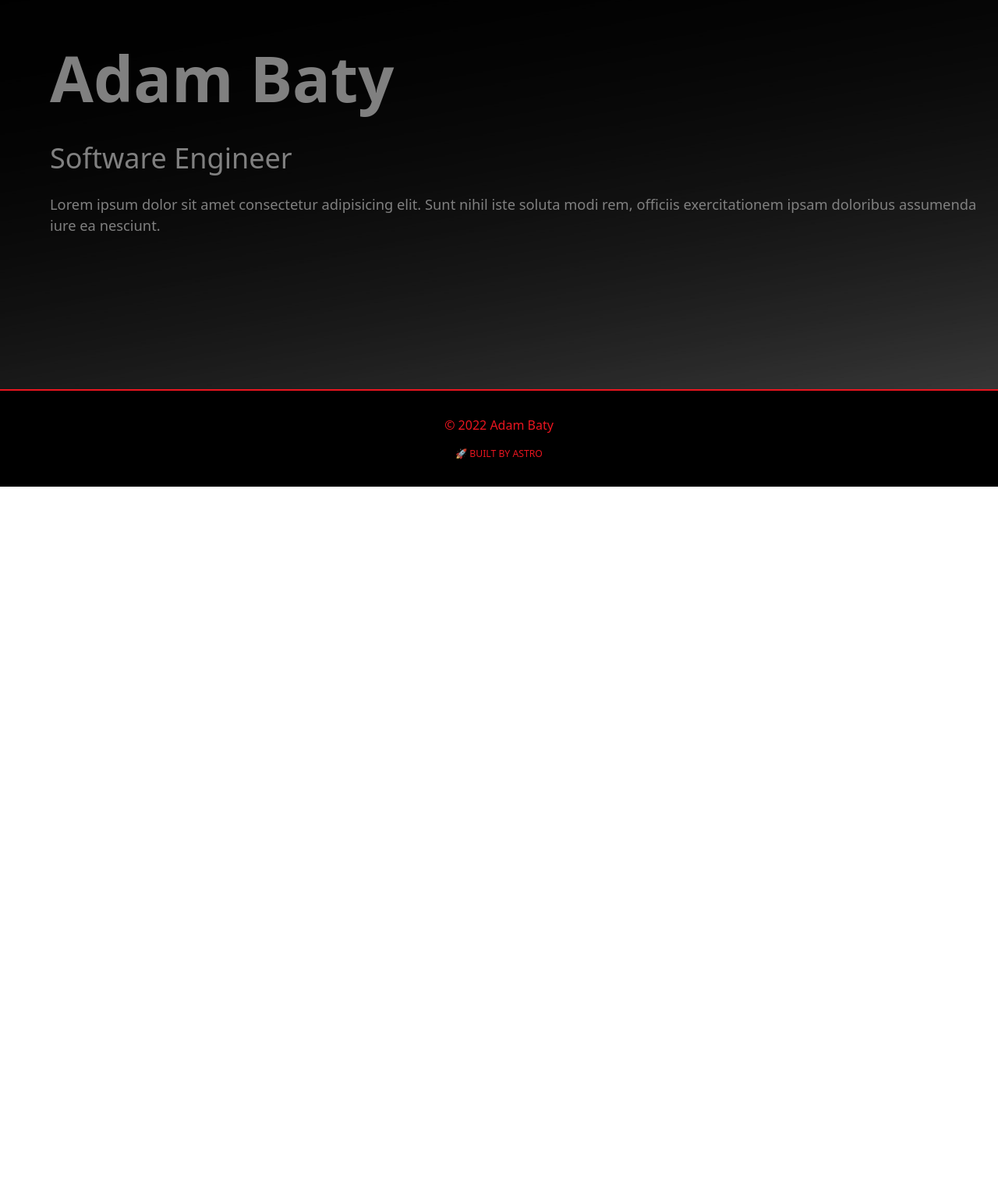
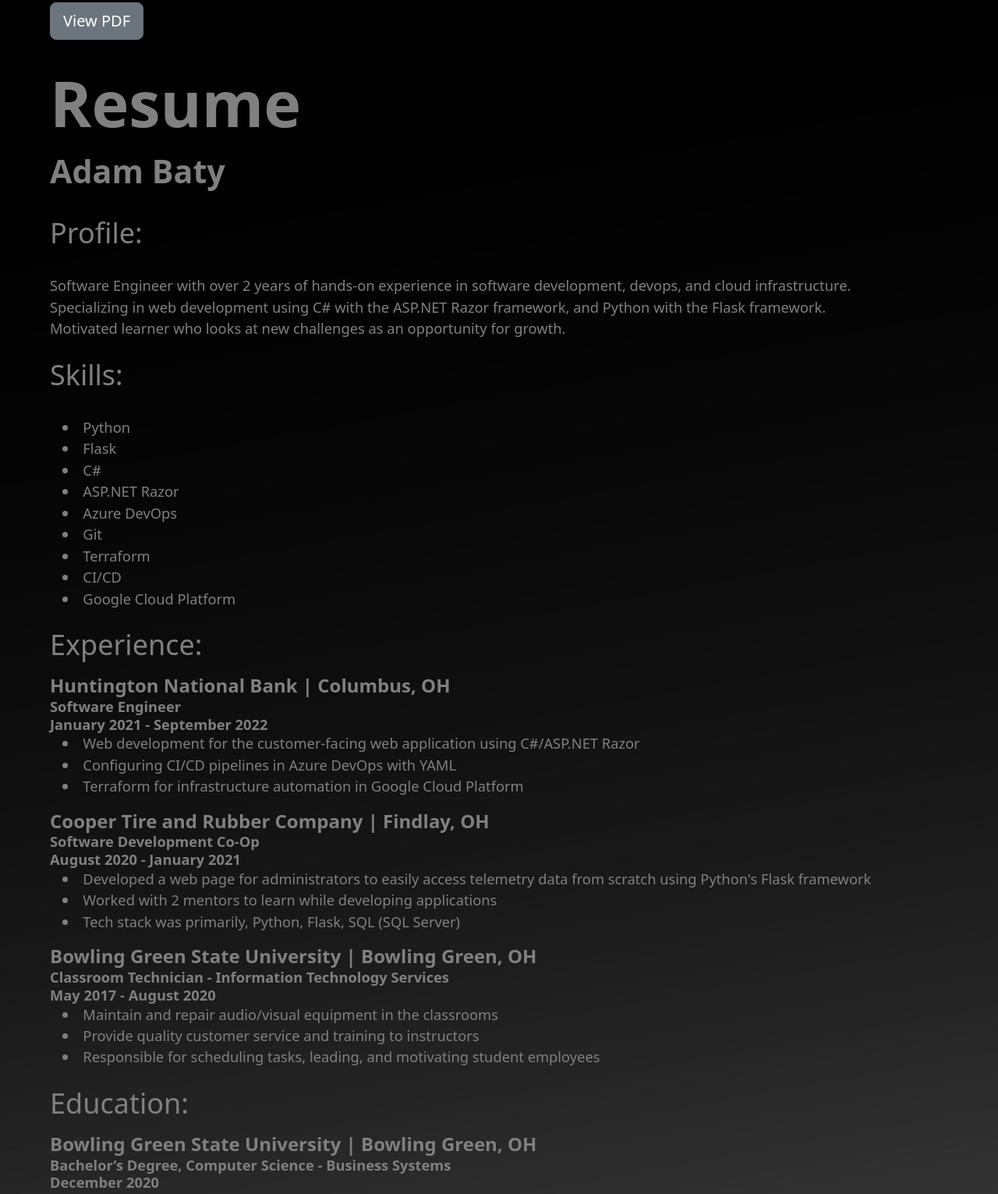
Before and after one commit to madbaty/adam-baty-portfolio, an Astro site: page /resume in a window 1280 px wide. Shown: the part 185-1716 px from the top of the page at 78% size. Before the commit the page ends 809 px from the top, so only its background shows below. Built offline with nearby package versions, Linux system fonts and the light colour scheme; Astro itself is replaced by a stand-in of ours.

Commit message:
Update resume

```diff
--- a/src/components/Footer.astro
+++ b/src/components/Footer.astro
@@ -16,6 +16,7 @@
 		background-color: black;
 		color: var(--t-subdue);
 		border-top: 2px solid var(--t-subdue);
+		box-shadow: 0 50vh 0 50vh #000;
 	}
 
 
--- a/src/pages/index.astro
+++ b/src/pages/index.astro
@@ -29,6 +29,9 @@
 				<h2 class="subtitle">Software Engineer</h2>
 				<p class="desc">Lorem ipsum dolor sit amet consectetur adipisicing elit. Sunt nihil iste soluta modi rem, officiis exercitationem ipsam doloribus assumenda iure ea nesciunt.</p>
 			</div>
+			<div class="overlay"></div>
+			<div class="overlay"></div>
+			<div class="overlay"></div>
 		</header>
 		<Footer />
 	</body>
--- a/src/pages/resume.astro
+++ b/src/pages/resume.astro
@@ -25,9 +25,131 @@
 			<div class="gradient"></div>
 			<div class="gradient2"></div>
 			<div class="overlay">
-				<h1 class="title">Adam Baty</h1>
-				<h2 class="subtitle">Software Engineer</h2>
-				<p class="desc">Lorem ipsum dolor sit amet consectetur adipisicing elit. Sunt nihil iste soluta modi rem, officiis exercitationem ipsam doloribus assumenda iure ea nesciunt.</p>
+				<a class="btn btn-secondary btn-lg btn-block float-right" href='../public/files/ResumeAdamBaty.pdf' target="_blank">View PDF</a>
+				<div class="padding"></div>
+				<h1 class="title">
+					Resume
+				</h1>
+				<h1 class="title2">
+					<small>Adam Baty</small>
+				</h1>
+				<h2 class="subtitle">
+					Profile:
+				</h2>
+				<div class="padding"></div>
+				<p class="desc-no-margin">
+					Software Engineer with over 2 years of hands-on experience in software development, devops, and cloud infrastructure.
+				</p>
+				<p class="desc-no-margin">
+					Specializing in web development using C# with the ASP.NET Razor framework, and Python with the Flask framework.
+				</p>
+				<p class="desc-no-margin">
+					Motivated learner who looks at new challenges as an opportunity for growth.
+				</p>
+				<h2 class="subtitle">
+					Skills:
+				</h2>
+				<div class="padding"></div>
+				<li class="list">
+					Python
+				</li>
+				<li class="list">
+					Flask
+				</li>
+				<li class="list">
+					C#
+				</li>
+				<li class="list">
+					ASP.NET Razor
+				</li>
+				<li class="list">
+					Azure DevOps
+				</li>
+				<li class="list">
+					Git
+				</li>
+				<li class="list">
+					Terraform
+				</li>
+				<li class="list">
+					CI/CD
+				</li>
+				<li class="list">
+					Google Cloud Platform
+				</li>
+				<h2 class="subtitle">
+					Experience:
+				</h2>
+				<h3 class="resume-company">
+					<div class="padding"></div>
+					<b>Huntington National Bank | Columbus, OH</b>
+				</h3>
+				<h3 class="resume-title">
+					<b>Software Engineer</b>
+				</h3>
+				<h3 class="resume-title">
+					<b>January 2021 - September 2022</b>
+				</h3>
+				<li class="list">
+					Web development for the customer-facing web application using C#/ASP.NET Razor
+				</li>
+				<li class="list">
+					Configuring CI/CD pipelines in Azure DevOps with YAML
+				</li>
+				<li class="list">
+					Terraform for infrastructure automation in Google Cloud Platform
+				</li>
+				<h3 class="resume-company">
+					<div class="padding"></div>
+					<b>Cooper Tire and Rubber Company | Findlay, OH</b>
+				</h3>
+				<h3 class="resume-title">
+					<b>Software Development Co-Op</b>
+				</h3>
+				<h3 class="resume-title">
+					<b>August 2020 - January 2021</b>
+				</h3>
+				<li class="list">
+					Developed a web page for administrators to easily access telemetry data from scratch using Python's Flask framework
+				</li>
+				<li class="list">
+					Worked with 2 mentors to learn while developing applications
+				</li>
+				<li class="list">
+					Tech stack was primarily, Python, Flask, SQL (SQL Server)
+				</li>
+				<h3 class="resume-company">
+					<div class="padding"></div>
+					<b>Bowling Green State University | Bowling Green, OH</b>
+				</h3>
+				<h3 class="resume-title">
+					<b>Classroom Technician - Information Technology Services</b>
+				</h3>
+				<h3 class="resume-title">
+					<b>May 2017 - August 2020</b>
+				</h3>
+				<li class="list">
+					Maintain and repair audio/visual equipment in the classrooms
+				</li>
+				<li class="list">
+					Provide quality customer service and training to instructors
+				</li>
+				<li class="list">
+					Responsible for scheduling tasks, leading, and motivating student employees
+				</li>
+				<h2 class="subtitle">
+					Education:
+				</h2>
+				<h3 class="resume-company">
+					<div class="padding"></div>
+					<b>Bowling Green State University | Bowling Green, OH</b>
+				</h3>
+				<h3 class="resume-title">
+					<b>Bachelor’s Degree, Computer Science - Business Systems</b>
+				</h3>
+				<h3 class="resume-title">
+					<b>December 2020</b>
+				</h3>
 			</div>
 		</header>
 		<Footer />
--- a/src/styles/global.css
+++ b/src/styles/global.css
@@ -55,8 +55,9 @@
 	--t-active: var(--c-blue);
 }
 
-body {
-	margin: 0;
+html, body {
+	margin:0;
+	height:100%;
 	color: var(--t-fg);
 	font-family: 'Inter', 'system-ui', sans-serif;
 }
@@ -98,11 +99,12 @@
 	position: relative;
 	overflow: hidden;
 	background-color: black;
+	height: auto;
 }
 
 @media (min-width: 750px) {
 	.hero {
-		height: 45vw;
+		height: auto;
 		background-color: black;
 	}
 }
@@ -143,8 +145,9 @@
 	flex-direction: column;
 	align-items: flex-start;
 	justify-content: left ;
-	padding-top: 8rem;
+	padding-top: 5rem;
 	padding-left: 2rem;
+	padding-bottom: 5rem;
 }
 
 @media (min-width: 750px) {
@@ -158,11 +161,27 @@
 	font-size: var(--f-u6);
 	margin-bottom: 0.5rem;
 	margin-top: 0;
+	color: rgb(128, 128, 128);
 }
 
 @media (min-width: 750px) {
 	.title {
 		font-size: var(--f-u12);
+		color: rgb(128, 128, 128);
+	}
+}
+
+.title2 {
+	font-weight: 900;
+	font-size: var(--f-u4);
+	margin-bottom: 0.5rem;
+	margin-top: 0;
+	color: rgb(128, 128, 128);
+}
+
+@media (min-width: 750px) {
+	.title2 {
+		font-size: var(--f-u8);
 		color: rgb(128, 128, 128);
 	}
 }
@@ -180,3 +199,44 @@
 	margin-bottom: 0;
 	color: rgb(128, 128, 128);
 }
+
+.resume-company {
+	font-size: var(--f-u3);
+	margin-top: .05rem;
+	margin-bottom: 0;
+	color: rgb(128, 128, 128);
+}
+
+.resume-title {
+	font-size: var(--f-u1);
+	margin-top: .05rem;
+	margin-bottom: 0;
+	color: rgb(128, 128, 128);
+}
+
+.resume-desc {
+	font-size: var(--f-u1);
+	margin-top: 0.5rem;
+	margin-bottom: 0;
+	color: rgb(128, 128, 128);
+}
+
+.padding {
+	margin-top: 1rem;
+	margin-bottom: 1rem;
+}
+
+.desc-no-margin {
+	font-size: var(--f-u1);
+	margin-top: 0;
+	margin-bottom: 0;
+	color: rgb(128, 128, 128);
+}
+
+.list {
+	font-size: var(--f-u1);
+	margin-top: 0;
+	margin-bottom: 0;
+	margin-left: 1rem;
+	color: rgb(128, 128, 128);
+}
```
Also changed, not shown: src/pages/projects.astro (+5 -4 lines), 1 other file.
